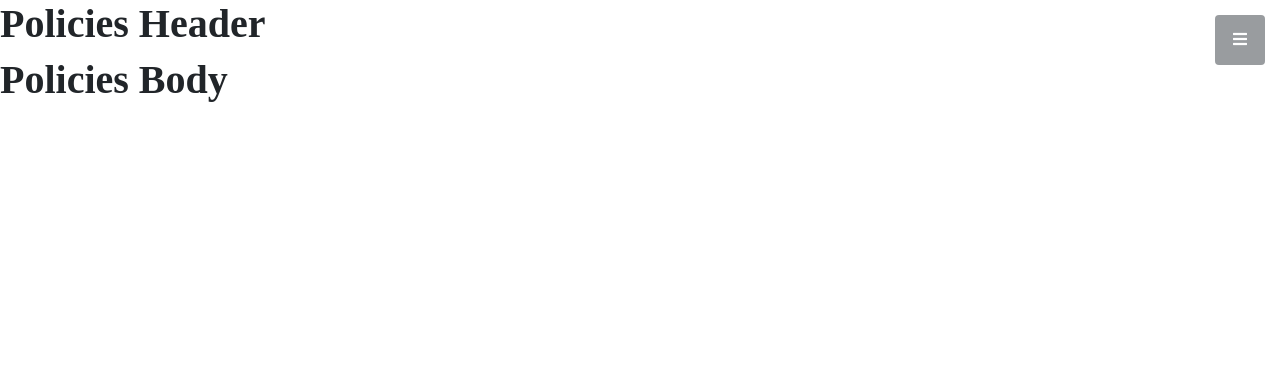
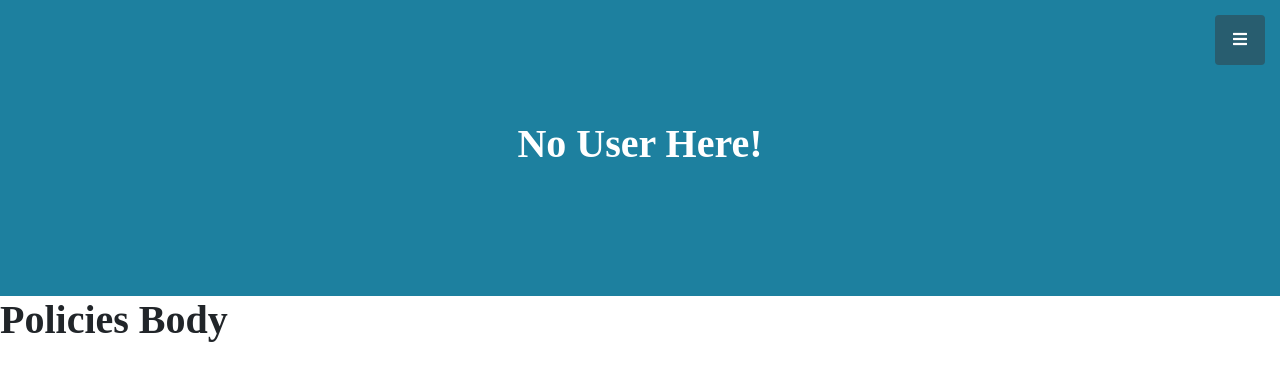
Before and after one commit to aaj3f/housing-policy-react, a React (Create React App) app: page /policies in a window 1280 px wide. Shown: the top 380 px of the page. Built offline with nearby package versions, Linux system fonts and the light colour scheme.

Commit message:
add conditional display logic to PoliciesHeader container

```diff
--- a/src/containers/policiesHeader.js
+++ b/src/containers/policiesHeader.js
@@ -3,11 +3,35 @@ import { connect } from 'react-redux'
 
 class PoliciesHeader extends Component {
 
+  renderHeader = () => {
+    if (Object.keys(this.props.user).length === 0) {
+      return(
+        <h1>No User Here!</h1>
+      )
+    } else {
+      let income = this.props.user.median_income
+      let displayIncome = this.displayNum(income)
+      return(
+        <h1>The average income in your area is ${displayIncome}</h1>
+      )
+    }
+  }
+
+  displayNum = num => num.toString().replace(/\B(?=(\d{3})+(?!\d))/g, ",")
+
   render() {
     return(
-      <h1>Policies Header</h1>
+      <section class="content-section bg-primary text-white text-center" id="services">
+        {this.renderHeader()}
+      </section>
     )
   }
 }
 
-export default connect()(PoliciesHeader)
+const mapStateToProps = state => {
+  return({
+    user: state.userReducer.user
+  })
+}
+
+export default connect(mapStateToProps)(PoliciesHeader)
```
